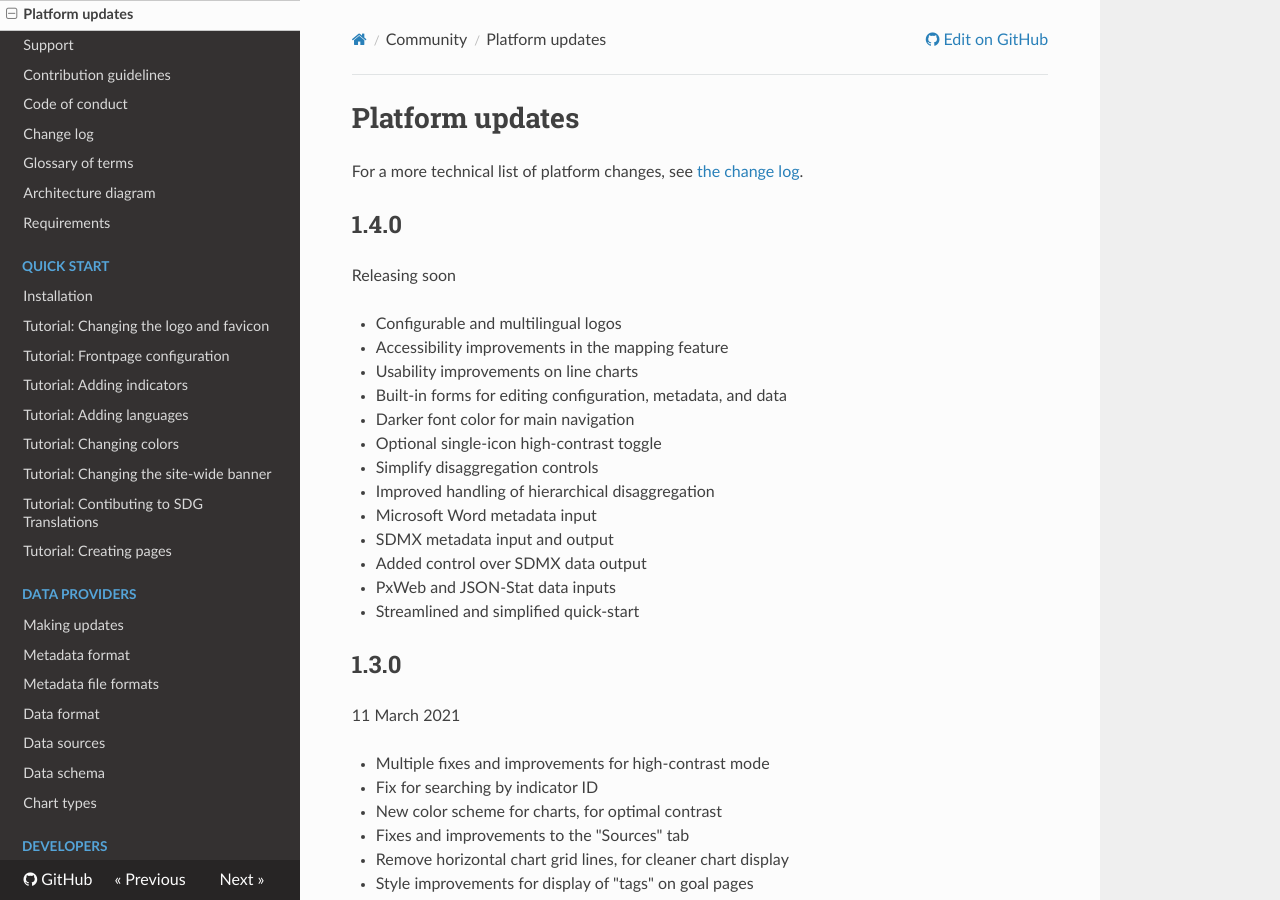
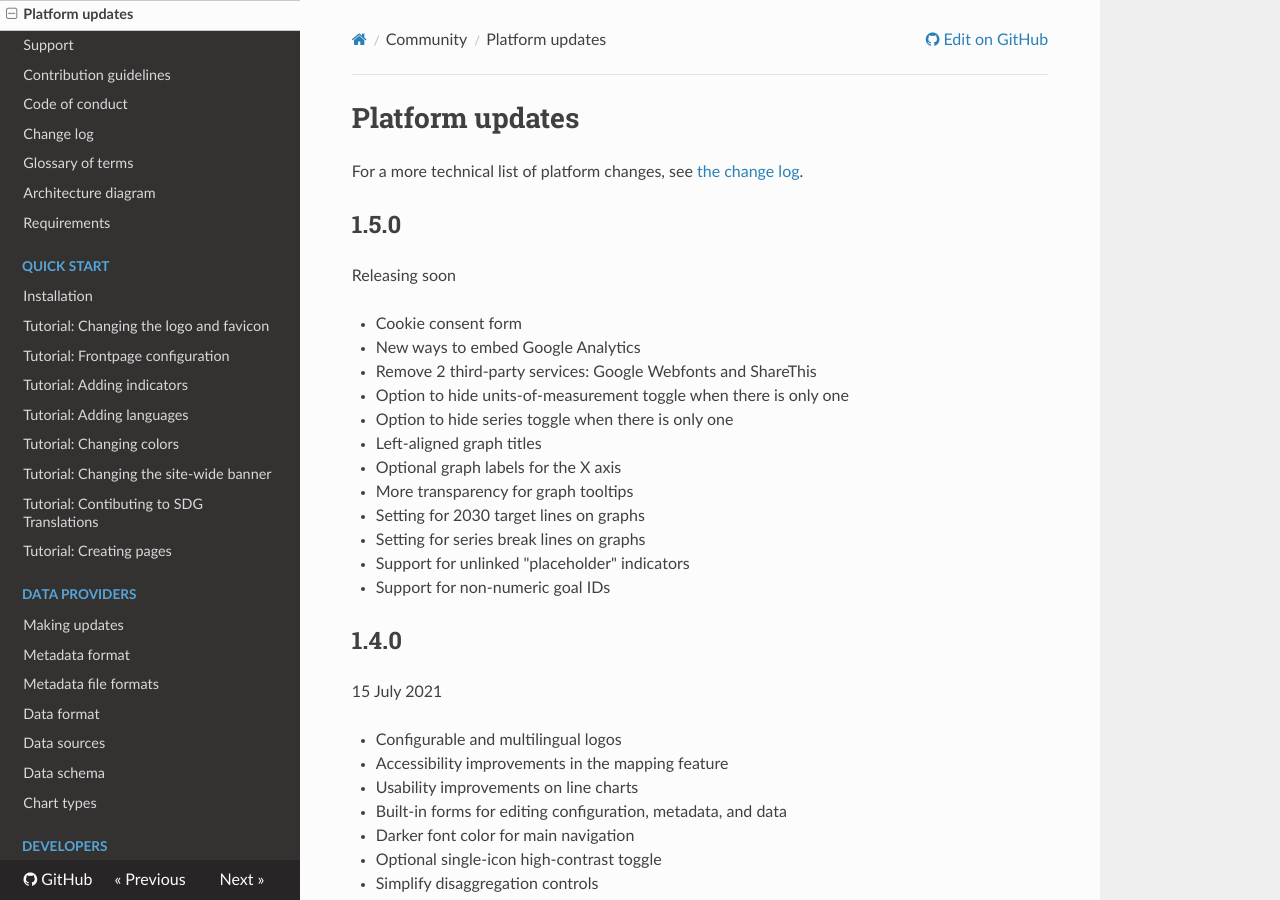
Before and after one commit to open-sdg/open-sdg, an MkDocs documentation site: the page built from docs/updates.md, in a window 1280 px wide and 900 px high. Built offline with MkDocs 1.6.1, drawn with Linux system fonts in a browser that asks for light colours; nearby versions of some CDN libraries; old or Windows-style settings are respelled for this version of MkDocs.

Commit message:
Updates for 1.5.0

```diff
--- a/docs/updates.md
+++ b/docs/updates.md
@@ -2,9 +2,26 @@
 
 For a more technical list of platform changes, see [the change log](changelog.md).
 
+## 1.5.0
+
+Releasing soon
+
+* Cookie consent form
+* New ways to embed Google Analytics
+* Remove 2 third-party services: Google Webfonts and ShareThis
+* Option to hide units-of-measurement toggle when there is only one
+* Option to hide series toggle when there is only one
+* Left-aligned graph titles
+* Optional graph labels for the X axis
+* More transparency for graph tooltips
+* Setting for 2030 target lines on graphs
+* Setting for series break lines on graphs
+* Support for unlinked "placeholder" indicators
+* Support for non-numeric goal IDs
+
 ## 1.4.0
 
-Releasing soon
+15 July 2021
 
 * Configurable and multilingual logos
 * Accessibility improvements in the mapping feature
```
